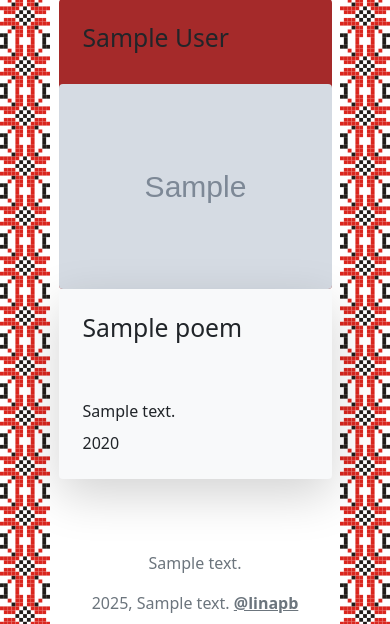
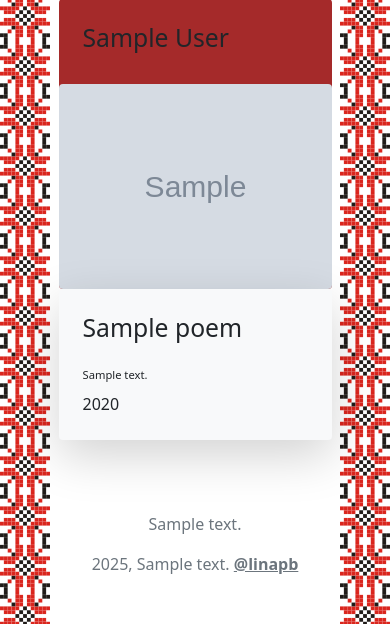
Before and after one commit to linapb/poetry_of_ukraine, a Flask app: template templates/index.html in a window 390 px wide. Shown: the part 159-783 px from the top of the page. Run offline with Flask 3, Linux system fonts and the light colour scheme; the template is opened without the code that fills it: most values are stand-ins (such as "Sample title", 1, 10 or a date in 2020); grey boxes marked "Sample" are stand-in pictures.

Commit message:
Make poem's font and poem's title padding smaller on mobile

```diff
--- a/static/styles.css
+++ b/static/styles.css
@@ -143,6 +143,12 @@ body{
         text-align: center !important;
         padding-top: 1rem !important;
     }
+    .poem_title {
+        padding-bottom: 1rem !important;
+    }
+    .poem_text {
+        font-size: 0.7rem;
+    }
 
     /* Adjust spacing */
     .container {
--- a/templates/index.html
+++ b/templates/index.html
@@ -17,8 +17,8 @@
                 <div class="row pb-5 justify-content-md-start flex-column-reverse flex-md-row">
             {% endif %}
                     <div class="col col-md-4 p-5 poem shadow-lg rounded">
-                        <h2 class="pb-5">{{ poem.title }}</h2>
-                        <div>{{ poem.text | safe }}</div>
+                        <h2 class="poem_title pb-5">{{ poem.title }}</h2>
+                        <div class="poem_text">{{ poem.text | safe }}</div>
                         <div class="pt-2 year">{{ poem.year }}</div>
                     </div>
                     <div class="col col-md-4 px-0 author">
```
